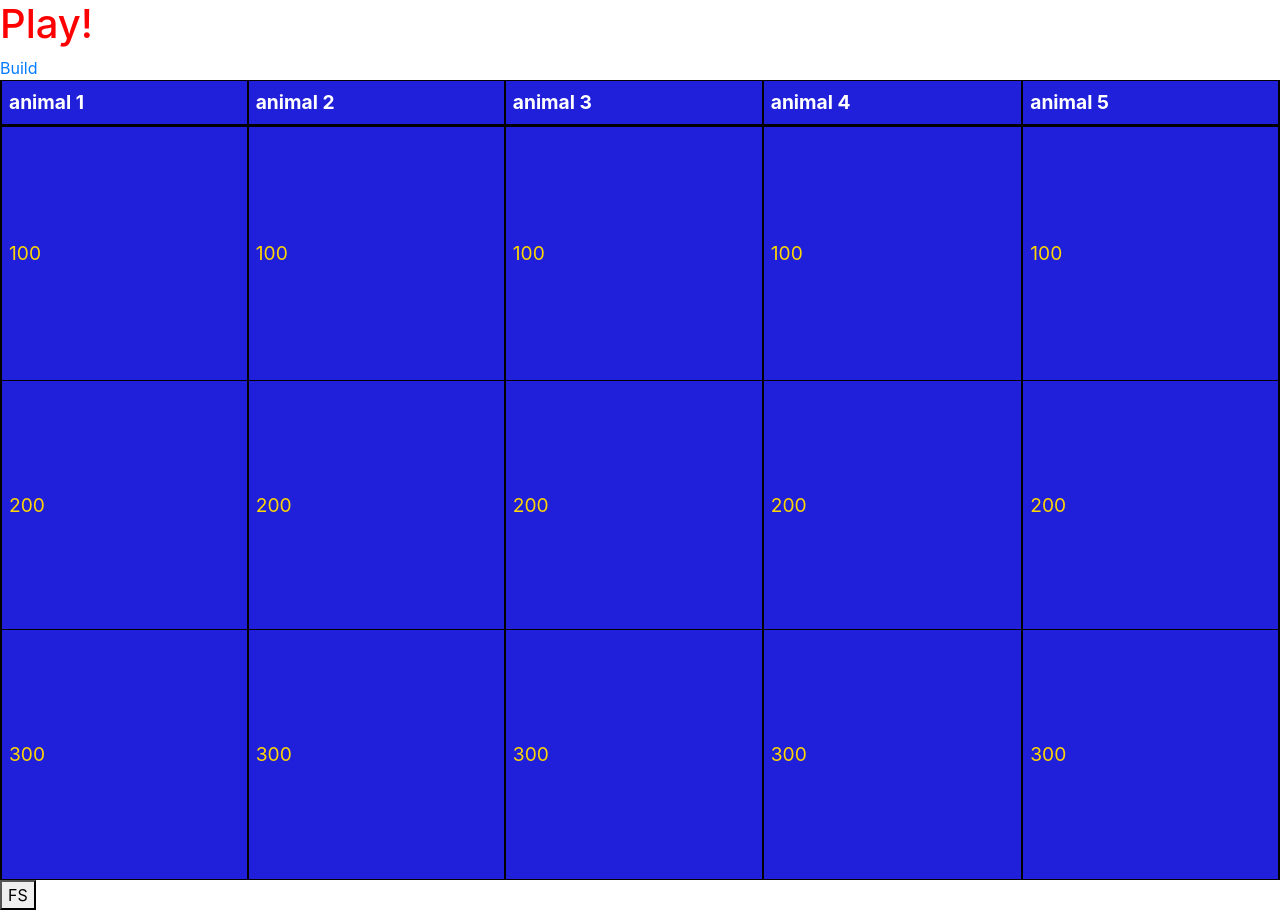
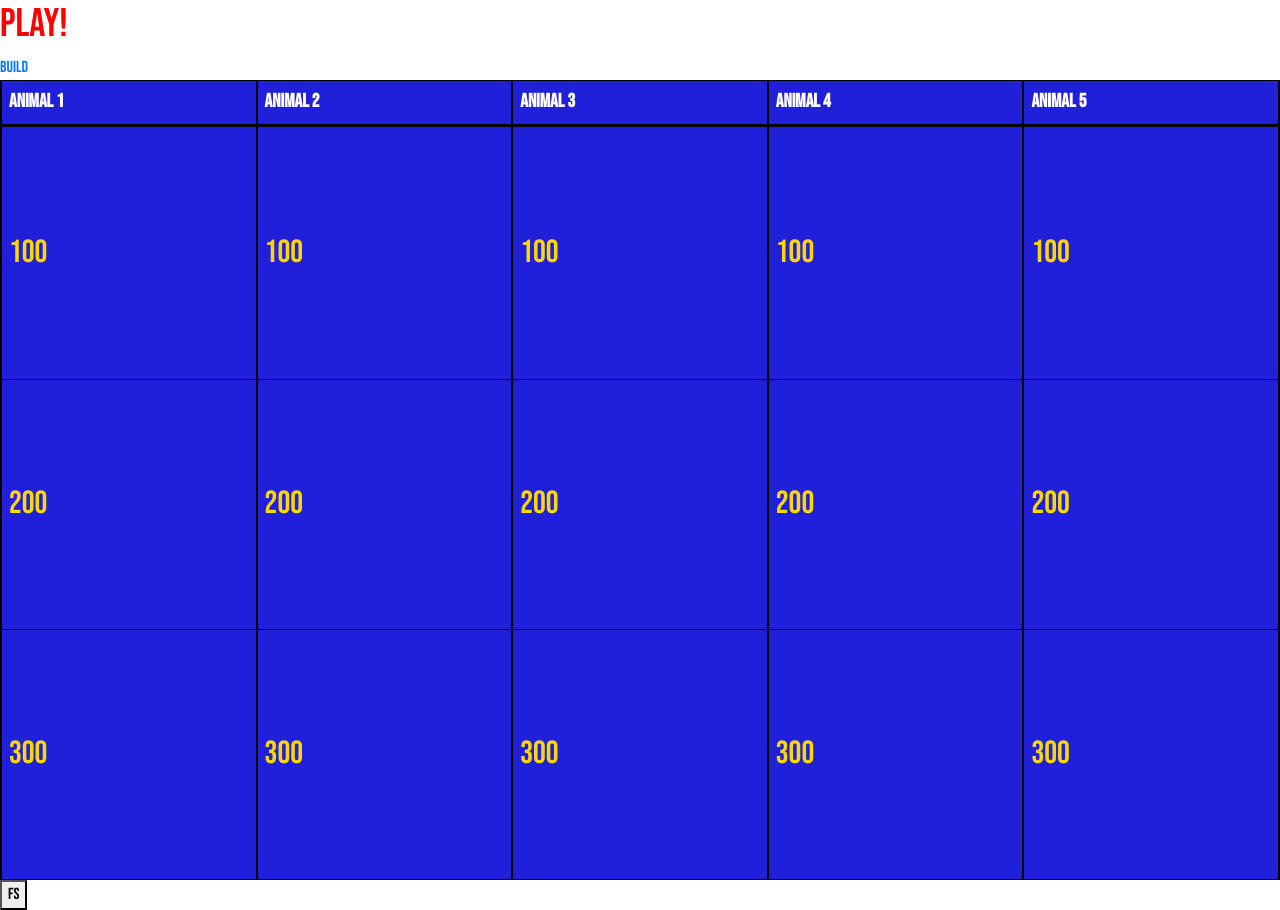
Before and after one commit to tommcn/jeopardy-web, a Django app: page / in a window 1280 px wide. Run offline with Django 3.2, Linux system fonts and the light colour scheme; some libraries are stand-ins or nearby versions.

Commit message:
Add fonts

```diff
--- a/jeopardy-web/jeopardy/static/jeopardy/play.css
+++ b/jeopardy-web/jeopardy/static/jeopardy/play.css
@@ -34,6 +34,10 @@ table {
     height: 100vh;
 }
 
+table span {
+    font-size: xx-large;
+}
+
 .asked {
     color: red;
 }
--- a/jeopardy-web/jeopardy/static/jeopardy/styles.css
+++ b/jeopardy-web/jeopardy/static/jeopardy/styles.css
@@ -1,3 +1,7 @@
 h1 {
     color: red;
 }
+
+body {
+    font-family: 'Bebas Neue', cursive !important;
+}
--- a/jeopardy-web/jeopardy/templates/jeopardy/base.html
+++ b/jeopardy-web/jeopardy/templates/jeopardy/base.html
@@ -5,6 +5,7 @@
         <meta charset="UTF-8">
         <meta name="viewport" content="width=device-width, initial-scale=1.0">
         <link rel="stylesheet" href="{% static 'jeopardy/styles.css' %}" />
+        <link href="https://fonts.googleapis.com/css2?family=Bebas+Neue&display=swap" rel="stylesheet">
         <title>{% block title %}Jeopardy{% endblock %}</title>
     </head>
     <body>
--- a/jeopardy-web/jeopardy/views.py
+++ b/jeopardy-web/jeopardy/views.py
@@ -14,6 +14,7 @@ class PlayView(View):
                 {'name': 'animal 5', 'questions': [{'points': 100, 'question': 'Q1-animal 5'},{'points': 200, 'question': 'Q2-animal 5'},{'points': 300, 'question': 'Q3-animal 5'}]}
             ]
         }
+
         return render(request, 'jeopardy/play.html', context=context)
 
     def post(self, request):
```
